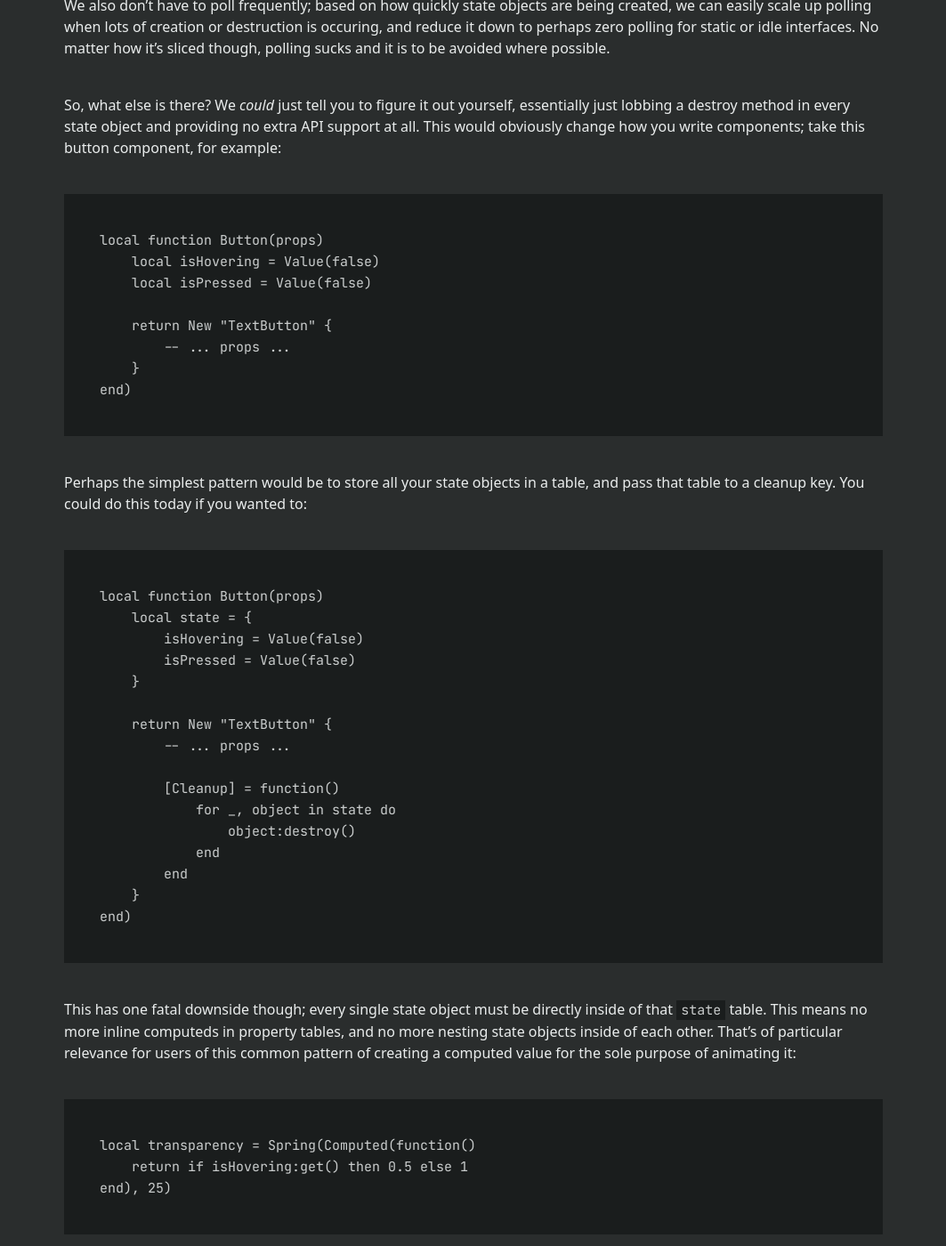
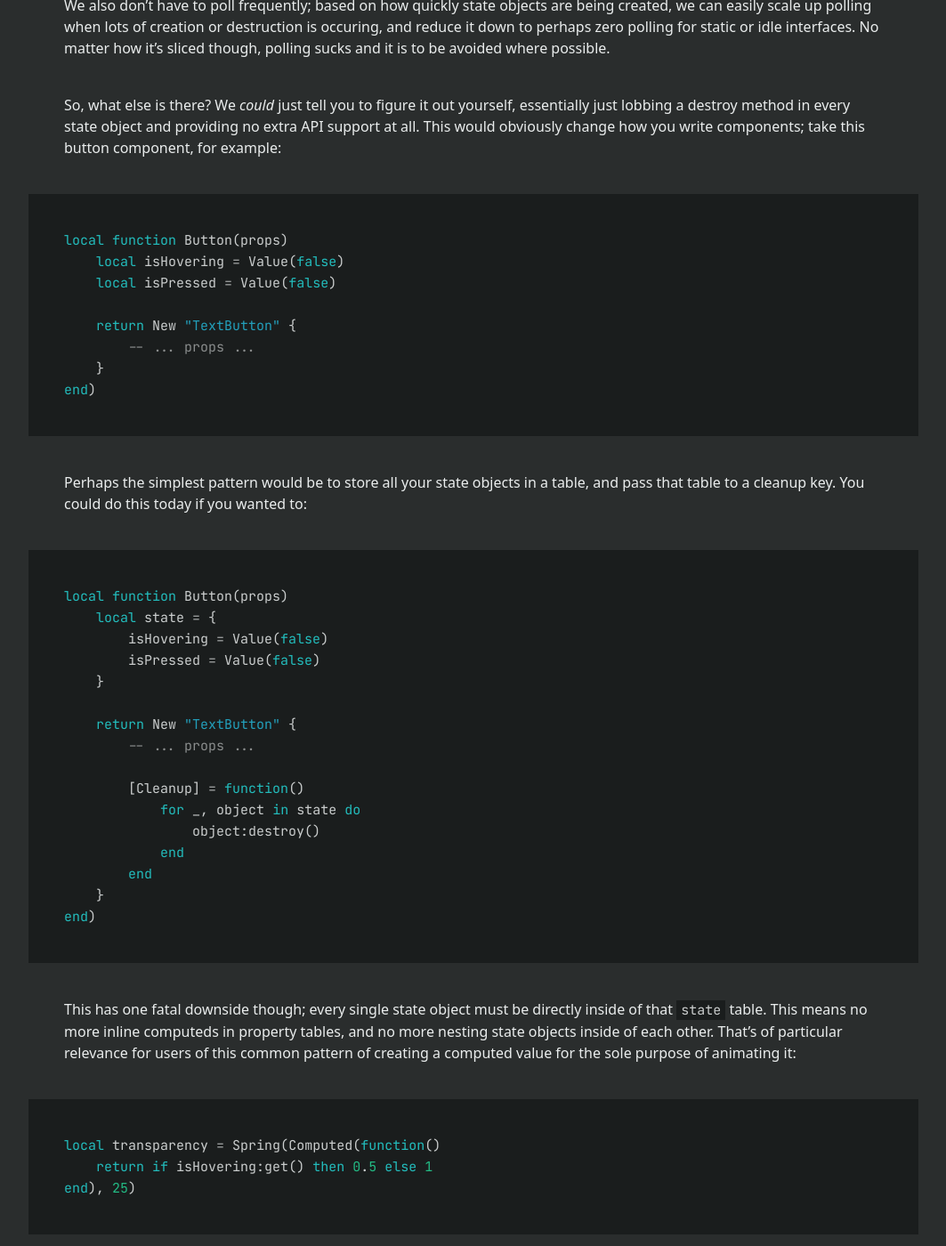
Before and after one commit to dphfox/technical-fluff, a Jekyll site: the page built from _posts/2022-11-12-destruction-problems-in-fusion.markdown, in a window 1280 px wide and 1400 px high, scrolled down 1193 px. Shown: the whole window at 89% size, without its empty margins (108-1171 px from the left). Built offline with Jekyll 4.4.1, drawn with Linux system fonts in a browser that asks for light colours; some web fonts are replaced.

Commit message:
Fix syntax highlighting

````diff
--- a/_posts/2022-11-12-destruction-problems-in-fusion.markdown
+++ b/_posts/2022-11-12-destruction-problems-in-fusion.markdown
@@ -58,7 +58,7 @@ essentially just lobbing a destroy method in every state object and providing no
 extra API support at all. This would obviously change how you write components;
 take this button component, for example:
 
-```Lua
+```lua
 local function Button(props)
     local isHovering = Value(false)
     local isPressed = Value(false)
@@ -73,7 +73,7 @@ Perhaps the simplest pattern would be to store all your state objects in a
 table, and pass that table to a cleanup key. You could do this today if you
 wanted to:
 
-```Lua
+```lua
 local function Button(props)
     local state = {
         isHovering = Value(false)
@@ -98,7 +98,7 @@ tables, and no more nesting state objects inside of each other. That's of
 particular relevance for users of this common pattern of creating a computed
 value for the sole purpose of animating it:
 
-```Lua
+```lua
 local transparency = Spring(Computed(function()
     return if isHovering:get() then 0.5 else 1
 end), 25)
````
